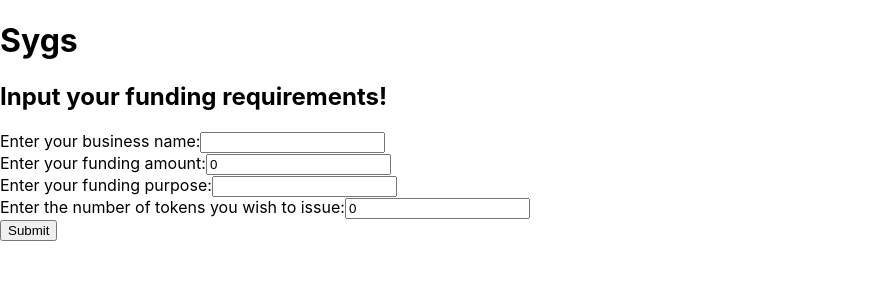
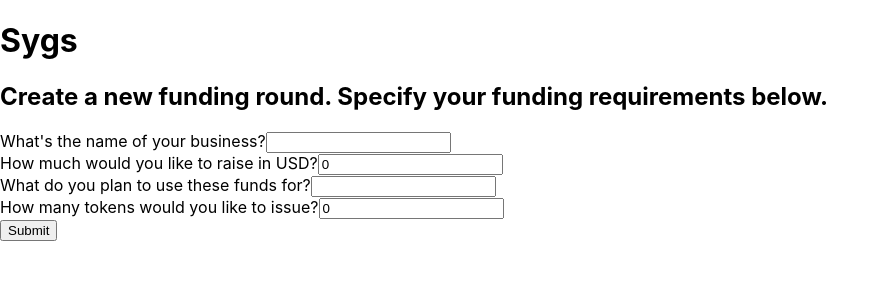
Before and after one commit to SiddhanthUnnithan/sygs-nfthack-client, a React (Create React App) app: page /new-funding-round in a window 1280 px wide. Shown: the top 300 px of the page, without its empty margins (0-889 px from the left). Built offline with nearby package versions, Linux system fonts and the light colour scheme.

Commit message:
Updated copy

```diff
--- a/src/components/NewFundingRound/NewFundingRound.js
+++ b/src/components/NewFundingRound/NewFundingRound.js
@@ -56,30 +56,30 @@ function NewFundingRound() {
 
   return (
       <div>
-          <h2>Input your funding requirements!</h2>
+          <h2>Create a new funding round. Specify your funding requirements below.</h2>
           <form onSubmit={handleSubmit}>
-            <label> Enter your business name:
+            <label> What's the name of your business?
                 <input
                     type="text"
                     value={businessName}
                     onChange={(e) => setBusinessName(e.target.value)}
                     />
             </label><br></br>
-            <label> Enter your funding amount:
+            <label> How much would you like to raise in USD?
                 <input
                     type="number"
                     value={fundingAmount}
                     onChange={(e) => setFundingAmount(e.target.value)}
                     />
             </label><br></br>
-            <label> Enter your funding purpose:
+            <label> What do you plan to use these funds for?
                 <input
                     type="text"
                     value={fundingPurpose}
                     onChange={(e) => setFundingPurpose(e.target.value)}
                     />
             </label><br></br>
-            <label> Enter the number of tokens you wish to issue:
+            <label> How many tokens would you like to issue?
                 <input
                     type="number"
                     value={desiredTokenIssue}
```
